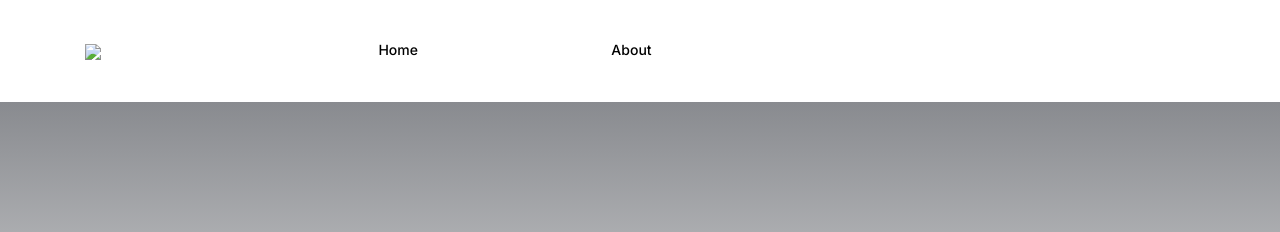
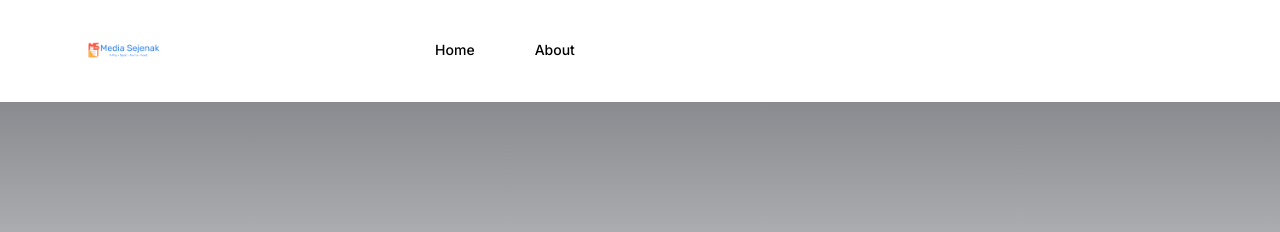
Before and after one commit to mediasejenak/mediasejenak.github.io, a Jekyll site: the page built from _pages/about.md, in a window 1280 px wide. Shown: the top 232 px of the page. Built offline with Jekyll 4.4.1, drawn with Linux system fonts in a browser that asks for light colours; a script that is not in the unit is left out; comment, search, counter and statistics services are not loaded.

Commit message:
Update header.html

```diff
--- a/_includes/header.html
+++ b/_includes/header.html
@@ -10,7 +10,7 @@
 						</button>
 
 						<a href="{{ site.url }}" class="header__logo">
-							<img src="{{ site.logo }}/>
+							<img src="{{ site.logo }}"/>
 						</a>
 
 						<ul class="header__nav">
```
